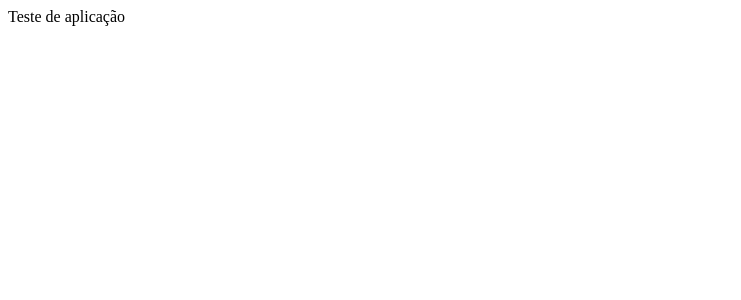
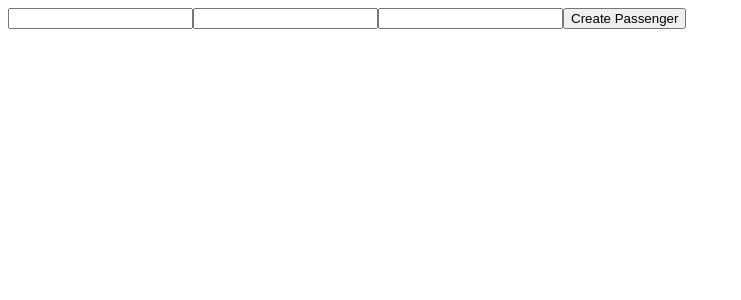
Before and after one commit to AdelinoJonas/Clean_code_Clean_Architecture, a Vue app in the folder frontend/: page / in a window 1280 px wide. Shown: the top 300 px of the page, without its empty margins (0-741 px from the left). Built offline with nearby package versions, Linux system fonts and the light colour scheme.

Commit message:
feat:create-passenger

```diff
--- a/frontend/package.json
+++ b/frontend/package.json
@@ -11,6 +11,7 @@
   },
   "dependencies": {
     "@vue/test-utils": "^2.4.6",
+    "axios": "^1.7.2",
     "happy-dom": "^14.12.3",
     "vitest": "^1.6.0",
     "vue": "^3.4.29"
--- a/frontend/src/App.vue
+++ b/frontend/src/App.vue
@@ -1,9 +1,32 @@
 <script setup lang="ts">
+import { ref } from 'vue';
+import axios from 'axios';
+
+  const name = ref("");
+  const email = ref("");
+  const document = ref("");
+  const passengerId = ref("");
+
+  async function createPassenger () {
+    const input = {
+      name: name.value,
+      email: email.value,
+      document: document.value
+    };
+    const response = await axios.post("http://localhost:3000/passengers", input);
+    const output = response.data;
+    console.log(output)
+    passengerId.value = output.passengerId;
+  }
 </script>
 
 <template>
-  <div class="test">
-    Teste de aplicação
+  <div>
+    <input class="passenger-name" v-model="name"/>
+    <input class="passenger-email" v-model="email"/>
+    <input class="passenger-document" v-model="document"/>
+    <button class="create-passenger-button" @click="createPassenger()">Create Passenger</button>
+    <div class="passenger-id">{{ passengerId }}</div>
   </div>
 </template>
 
```
Also changed, not shown: 2 other files (tests, documents, lock files or other folders).
